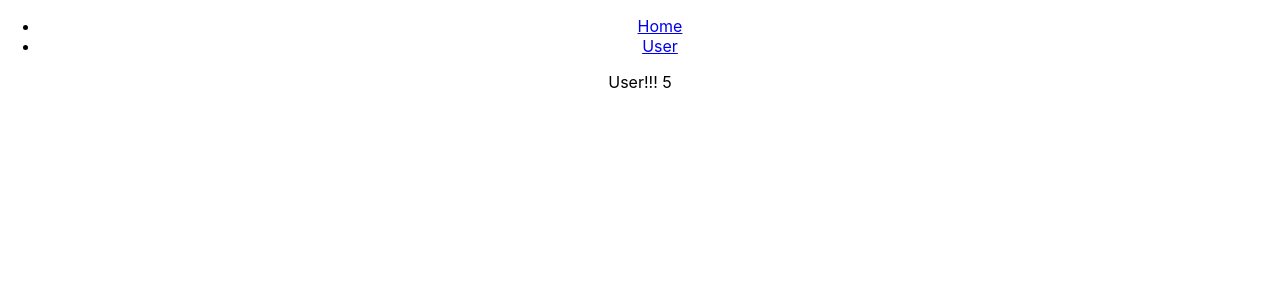
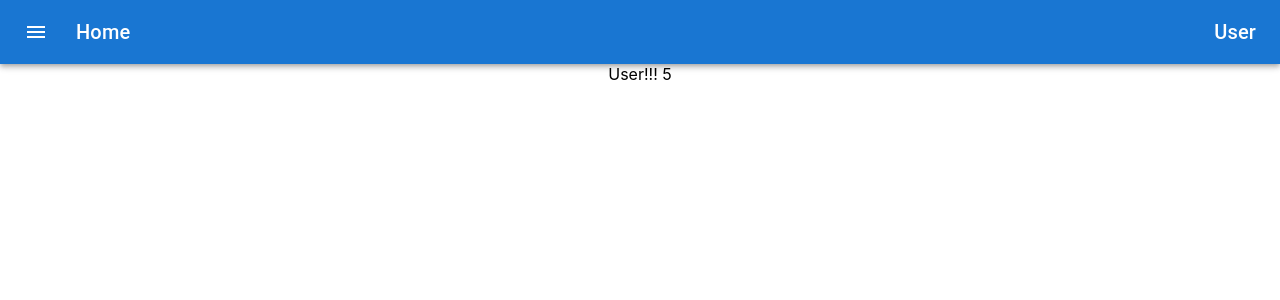
Before and after one commit to ENESBERKEINAL/Full-Stack-FrontEnd, a React (Create React App) app: page /users/5 in a window 1280 px wide. Shown: the top 300 px of the page. Built offline with nearby package versions, Linux system fonts and the light colour scheme.

Commit message:
Added Material-ui

```diff
--- a/package.json
+++ b/package.json
@@ -3,6 +3,11 @@
   "version": "0.1.0",
   "private": true,
   "dependencies": {
+    "@emotion/react": "^11.8.1",
+    "@emotion/styled": "^11.8.1",
+    "@mui/icons-material": "^5.5.0",
+    "@mui/material": "^5.5.0",
+    "@mui/styles": "^5.5.0",
     "@testing-library/jest-dom": "^5.16.2",
     "@testing-library/react": "^12.1.3",
     "@testing-library/user-event": "^13.5.0",
--- a/src/components/Home/Home.js
+++ b/src/components/Home/Home.js
@@ -1,11 +1,27 @@
+import { ClassNames } from "@emotion/react";
 import React, { useEffect, useState } from "react";
 import Post from "../Post/Post"
+import CssBaseline from '@mui/material/CssBaseline';
+import Box from '@mui/material/Box';
+import Container from '@mui/material/Container';
+import { makeStyles } from "@mui/styles";
+
+const useStyles = makeStyles((theme) =>({
+    container:{
+        display: "flex",
+        flexWrap:"wrap",
+        justifyContent: "center",
+        alignItems: "center",
+        backgroundColor: "#cfe8fc",
+        height: '100vh'
+    }
+}))
 
 function Home(){
     const [error, setError] = useState(null);
     const [isLoaded, setIsLoaded] = useState(false);
     const [postList,setPostList] = useState([]);
-
+    const classes = useStyles();
     useEffect(()=>{
         fetch("/posts")
         .then(res => res.json())
@@ -27,15 +43,15 @@ function Home(){
         return <div> Loading...</div>
     }else{
         return(
-            <div className="container">
-            Home
+            <Container fixed className={classes.container}>
+
 
 
             {postList.map(post => (
                 <Post title= {post.title} text={post.text}></Post>
 
             ))}
-            </div>
+            </Container>
 
         );
     }
--- a/src/components/Navbar/Navbar.js
+++ b/src/components/Navbar/Navbar.js
@@ -1,14 +1,43 @@
 import React from "react";
+import "./Navbar.scss";
 import {Link} from "react-router-dom";
+import AppBar from '@mui/material/AppBar';
+import Box from '@mui/material/Box';
+import Toolbar from '@mui/material/Toolbar';
+import Typography from '@mui/material/Typography';
+import Button from '@mui/material/Button';
+import IconButton from '@mui/material/IconButton';
+import MenuIcon from '@mui/icons-material/Menu';
+import { textAlign } from "@mui/system";
+
 
 function Navbar(){
     let userId=5;
     return(
         <div>
-            <ul>
-                <li><Link to="/">Home</Link></li>
-                <li><Link to={{pathname: 'users/' + userId}}>User</Link></li>
-            </ul>
+
+    <Box sx={{ flexGrow: 1 }}>
+      <AppBar position="static">
+        <Toolbar>
+          <IconButton
+            size="large"
+            edge="start"
+            color="inherit"
+            aria-label="menu"
+            sx={{ mr: 2 }}
+          >
+            <MenuIcon />
+          </IconButton>
+          <Typography variant="h6" component="div" sx={{ flexGrow: 1, textAlign: "left"}}>
+          <Link className="link_home" to="/">Home</Link>
+          </Typography>
+          <Typography variant="h6" component="div">
+          <Link className="link_users" to={{pathname: 'users/' + userId}}>User</Link>
+          </Typography>
+        </Toolbar>
+      </AppBar>
+    </Box>
+
         </div>
     )
 }
--- /dev/null
+++ b/src/components/Navbar/Navbar.scss
@@ -0,0 +1,12 @@
+.link_home{
+    text-decoration: none;
+    box-shadow: none;
+    color: white;
+    text-align: left !important;
+}
+.link_users{
+    text-decoration: none;
+    box-shadow: none;
+    color: white;
+    text-align: right;
+}
--- a/src/components/Post/Post.js
+++ b/src/components/Post/Post.js
@@ -1,13 +1,75 @@
 import React,{useState, useEffect} from "react";
-import "./Post.scss";
+import { styled } from '@mui/material/styles';
+import Card from '@mui/material/Card';
+import CardHeader from '@mui/material/CardHeader';
+import CardMedia from '@mui/material/CardMedia';
+import CardContent from '@mui/material/CardContent';
+import CardActions from '@mui/material/CardActions';
+import Collapse from '@mui/material/Collapse';
+import Avatar from '@mui/material/Avatar';
+import IconButton from '@mui/material/IconButton';
+import Typography from '@mui/material/Typography';
+import { red } from '@mui/material/colors';
+import FavoriteIcon from '@mui/icons-material/Favorite';
+import ExpandMoreIcon from '@mui/icons-material/ExpandMore';
+import InsertCommentIcon from '@mui/icons-material/InsertComment';
+
+const ExpandMore = styled((props) => {
+    const { expand, ...other } = props;
+    return <IconButton {...other} />;
+  })(({ theme, expand }) => ({
+    transform: !expand ? 'rotate(0deg)' : 'rotate(0deg)',
+    marginLeft: 'auto',
+    transition: theme.transitions.create('transform', {
+      duration: theme.transitions.duration.shortest,
+    }),
+  }));
+
 
 function Post(props){
     const {title,text} = props;
+    const classes = ExpandMore;
+    const [expanded, setExpanded] = useState(false);
+    const handleExpandClick = () => {
+        setExpanded(!expanded);
+      };
 
     return (
         <div className="postContainer">
-            {title}
-            {text}
+        <Card sx={{ width: 800 }}>
+      <CardHeader style={{textAlign:"left"}}
+        avatar={
+          <Avatar sx={{ bgcolor: red[500] }} aria-label="recipe">
+            R
+          </Avatar>
+        }
+        title={title}
+      />
+      <CardContent>
+        <Typography variant="body2" color="text.secondary" textAlign="left">
+          {text}
+        </Typography>
+      </CardContent>
+      <CardActions disableSpacing>
+        <IconButton aria-label="add to favorites">
+          <FavoriteIcon />
+        </IconButton>
+
+        <ExpandMore
+          expand={expanded}
+          onClick={handleExpandClick}
+          aria-expanded={expanded}
+          aria-label="show more"
+        >
+          <InsertCommentIcon />
+        </ExpandMore>
+      </CardActions>
+      <Collapse in={expanded} timeout="auto" unmountOnExit>
+        <CardContent>
+
+        </CardContent>
+      </Collapse>
+    </Card>
         </div>
     )
 
```
Also changed, not shown: 1 other file (tests, documents, lock files or other folders).
